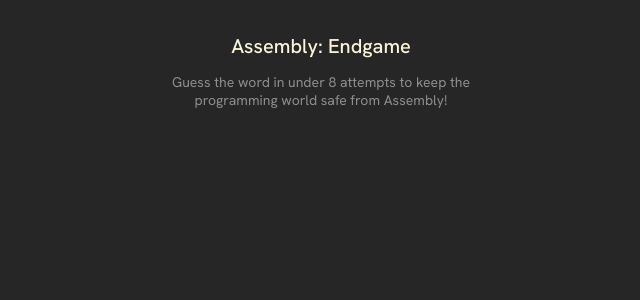
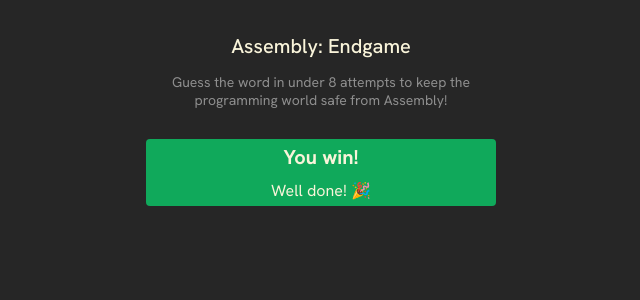
Before and after one commit to Biswas-Souvik/Assembly, a React (Vite) app: page / in a window 1280 px wide. Shown: the top 300 px of the page, without its empty margins (319-959 px from the left). Built offline with nearby package versions, Linux system fonts and the light colour scheme.

Commit message:
Status section

```diff
--- a/App.jsx
+++ b/App.jsx
@@ -5,6 +5,10 @@
   return (
     <main>
       <Header />
+      <section className="game-status">
+        <h2>You win!</h2>
+        <p>Well done! 🎉</p>
+      </section>
     </main>
   );
 }
--- a/index.css
+++ b/index.css
@@ -28,3 +28,21 @@
   max-width: 350px;
   color: #8e8e8e;
 }
+
+section.game-status {
+  background-color: #10a95b;
+  display: flex;
+  flex-direction: column;
+  align-items: center;
+  color: #f9f4da;
+  border-radius: 4px;
+  margin-block: 30px;
+}
+
+section.game-status > p {
+  margin: 5px;
+}
+section.game-status > h2 {
+  font-size: 1.25rem;
+  margin: 5px;
+}
```
